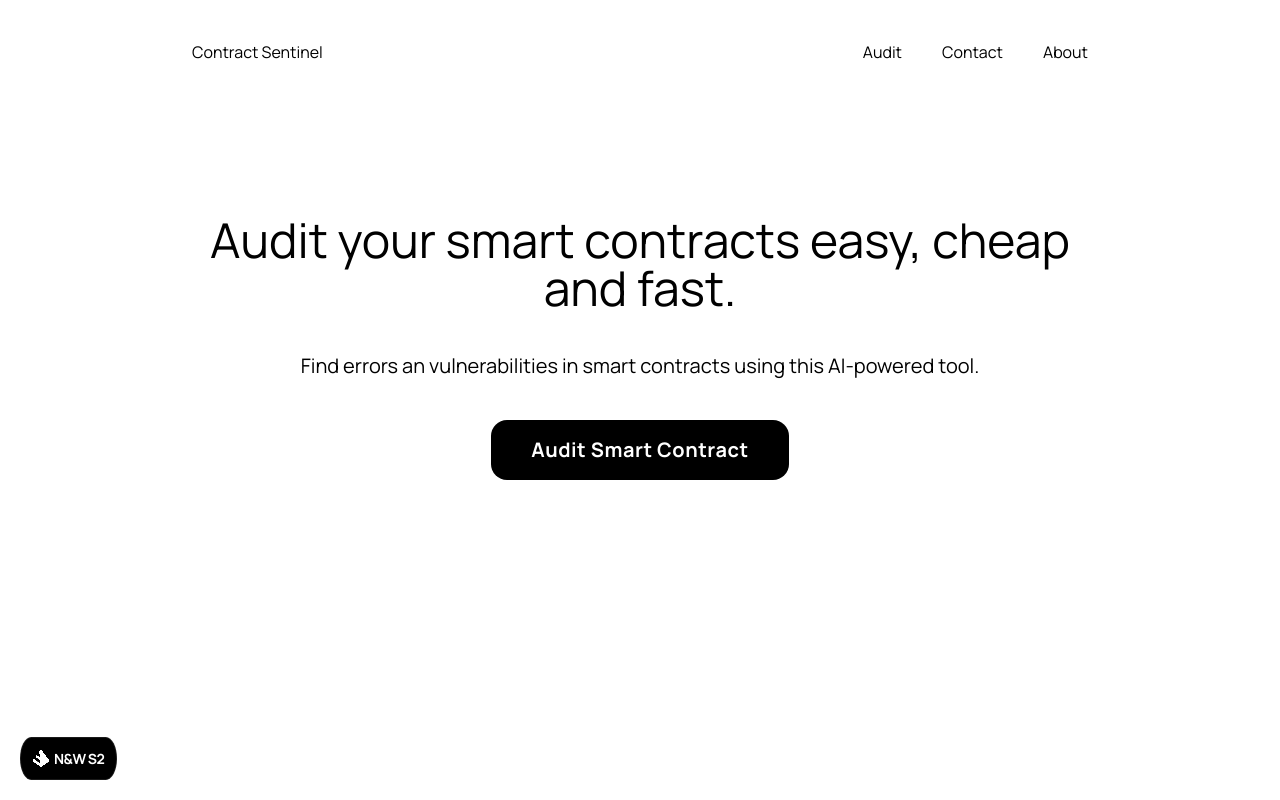
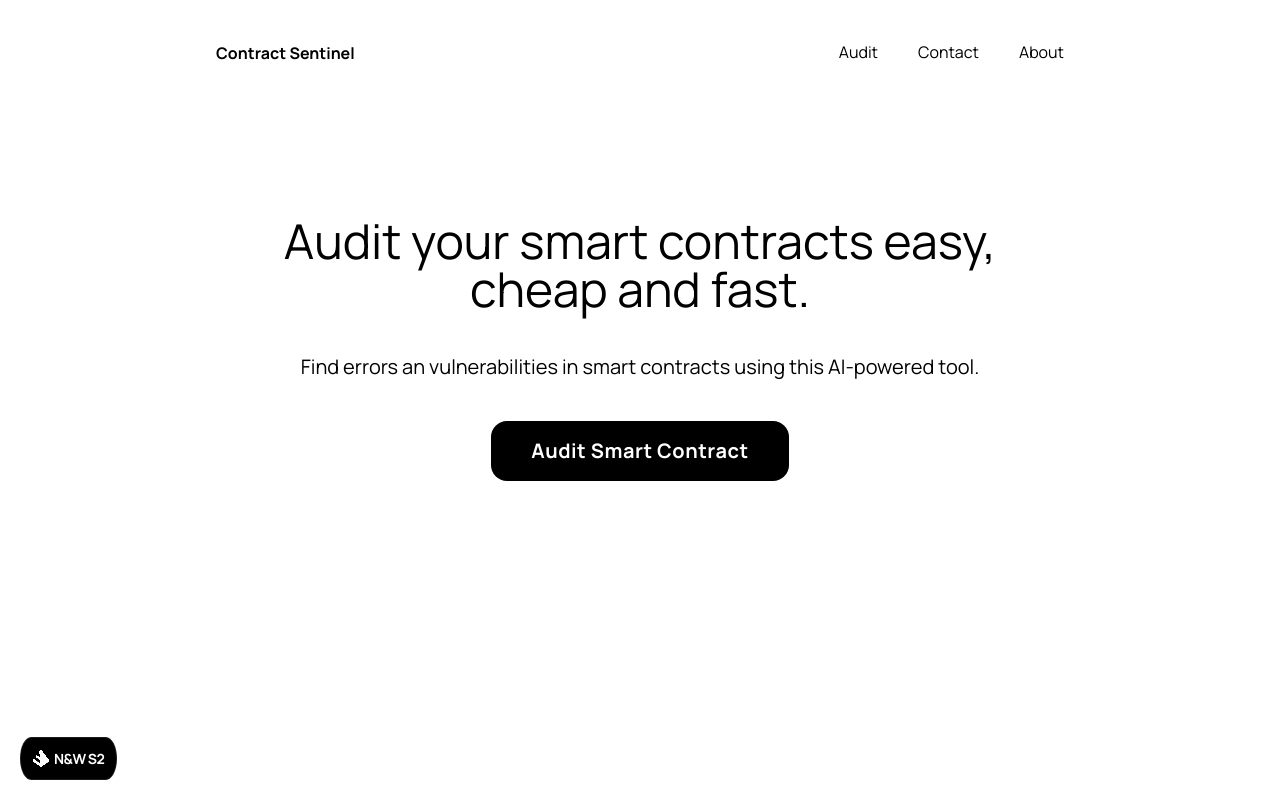
Before and after one commit to AFPedreros/contract-sentinel, a Next.js app: page / in a window 1280 px wide. Built offline with nearby package versions, Linux system fonts and the light colour scheme.

Commit message:
make the navbar responsive

```diff
--- a/components/Header.js
+++ b/components/Header.js
@@ -1,17 +1,77 @@
 import Link from "next/link";
+import { useState } from "react";
+import { FontAwesomeIcon } from "@fortawesome/react-fontawesome";
+import { faBars, faX } from "@fortawesome/free-solid-svg-icons";
 
 const Header = () => {
+    const [toggle, setToggle] = useState(false);
+
+    const toggleMenu = () => {
+        setToggle((prev) => !prev);
+    };
+
     return (
         <header
-            className=" sticky top-0 py-10 flex items-start justify-between max-w-4xl mx-auto
-        z-20 xl:items-center"
+            className="sticky top-0 py-10 px-6 flex justify-between max-w-4xl mx-auto
+        z-20 items-center"
         >
-            <Link href="/">Contract Sentinel</Link>
-            <div className=" flex gap-10">
-                <Link href="/audit-contract">Audit</Link>
-                <Link href="/contact-us">Contact</Link>
-                <Link href="/about-us">About</Link>
+            <Link className="font-bold hover:text-cyan-500" href="/">
+                Contract Sentinel
+            </Link>
+            <div className="hidden md:gap-10 md:flex">
+                <Link
+                    className="border-b border-white hover:text-cyan-500 hover:border-solid
+                    hover:border-b hover:border-cyan-500"
+                    href="/audit-contract"
+                >
+                    Audit
+                </Link>
+                <Link
+                    className="border-b border-white hover:text-cyan-500 hover:border-solid
+                    hover:border-b hover:border-cyan-500"
+                    href="/contact-us"
+                >
+                    Contact
+                </Link>
+                <Link
+                    className="border-b border-white hover:text-cyan-500 hover:border-solid
+                    hover:border-b hover:border-cyan-500"
+                    href="/about-us"
+                >
+                    About
+                </Link>
             </div>
+            <button onClick={toggleMenu} className="block md:hidden">
+                {toggle ? (
+                    <FontAwesomeIcon icon={faX} size="xl" />
+                ) : (
+                    <FontAwesomeIcon icon={faBars} size="xl" />
+                )}
+            </button>
+            {toggle ? (
+                <div className="md:hidden text-center absolute flex flex-col top-20 right-0 h-screen w-full bg-white">
+                    <Link
+                        className="border-b border-white hover:text-cyan-500"
+                        href="/audit-contract"
+                    >
+                        Audit
+                    </Link>
+                    <Link
+                        className="border-b border-white hover:text-cyan-500"
+                        href="/contact-us"
+                    >
+                        Contact
+                    </Link>
+                    <Link
+                        className="border-b border-white hover:text-cyan-500"
+                        href="/about-us"
+                    >
+                        About
+                    </Link>
+                </div>
+            ) : (
+                <></>
+            )}
         </header>
     );
 };
--- a/package.json
+++ b/package.json
@@ -11,6 +11,10 @@
   "dependencies": {
     "@emotion/react": "^11.10.5",
     "@emotion/styled": "^11.10.5",
+    "@fortawesome/fontawesome-svg-core": "^6.2.1",
+    "@fortawesome/free-regular-svg-icons": "^6.2.1",
+    "@fortawesome/free-solid-svg-icons": "^6.2.1",
+    "@fortawesome/react-fontawesome": "^0.2.0",
     "eslint": "8.27.0",
     "eslint-config-next": "13.0.3",
     "framer-motion": "^6.5.1",
--- a/pages/index.js
+++ b/pages/index.js
@@ -10,11 +10,11 @@ const Home = () => {
                 <title>Contract Sentinel</title>
             </Head>
             <Header />
-            <div className=" flex flex-col justify-center text-center max-w-4xl m-auto">
-                <div className=" pt-28 text-5xl">
+            <div className="flex flex-col justify-center px-6 text-center max-w-4xl m-auto">
+                <div className="text-4xl mt-10 md:mt-28 md:text-5xl">
                     <h1>Audit your smart contracts easy, cheap and fast.</h1>
                 </div>
-                <div className="header-subtitle pt-10 text-xl">
+                <div className="text-lg mt-10 md:text-xl">
                     <h2>
                         Find errors an vulnerabilities in smart contracts using
                         this AI-powered tool.
@@ -22,8 +22,8 @@ const Home = () => {
                 </div>
 
                 <Link
-                    className=" bg-black rounded-2xl w-fit m-auto mt-10 px-10 py-4 text-white
-                    text-xl font-semibold tracking-wide"
+                    className=" bg-black text-md rounded-2xl w-fit m-auto mt-10 px-10 py-4 text-white
+                    font-semibold tracking-wide md:text-xl"
                     href="/audit-contract"
                 >
                     Audit Smart Contract
```
Also changed, not shown: 1 other file (tests, documents, lock files or other folders).
